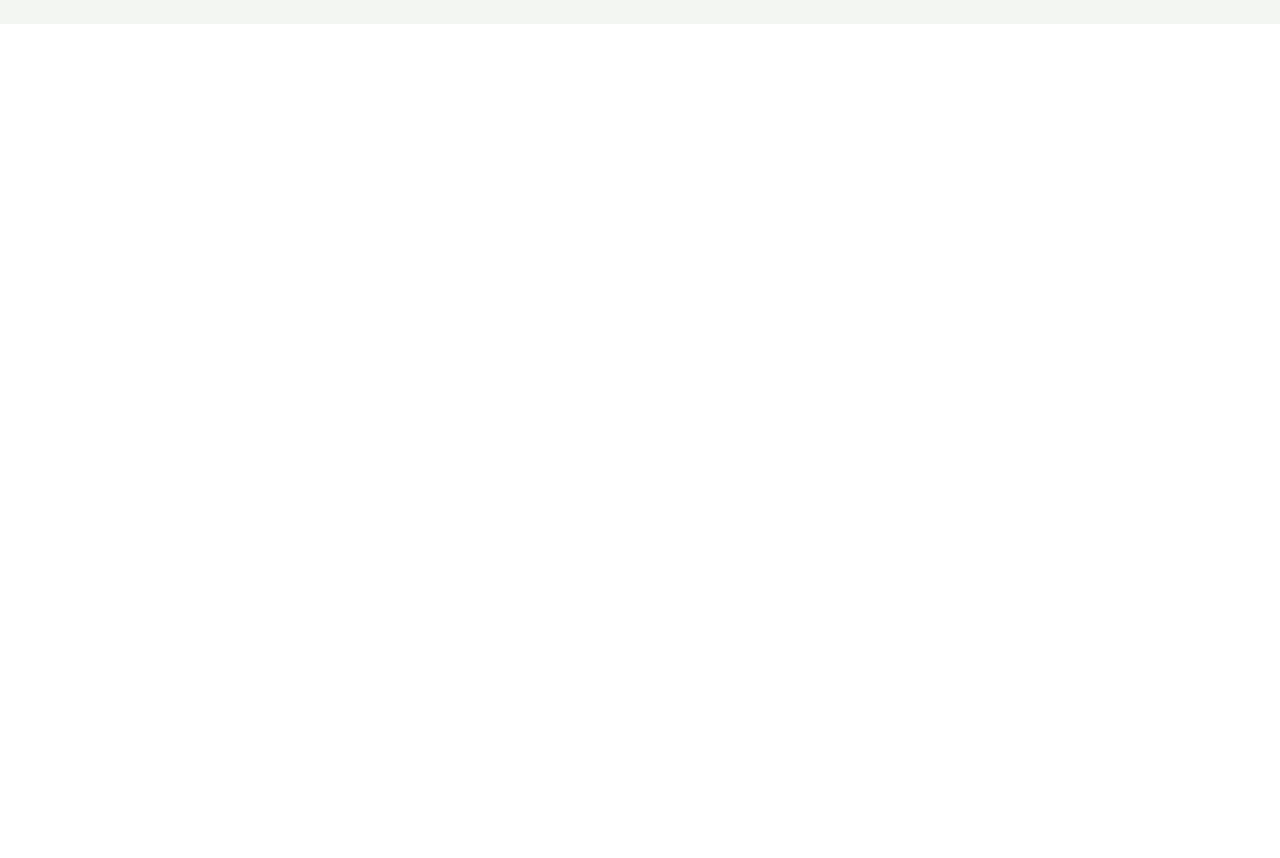
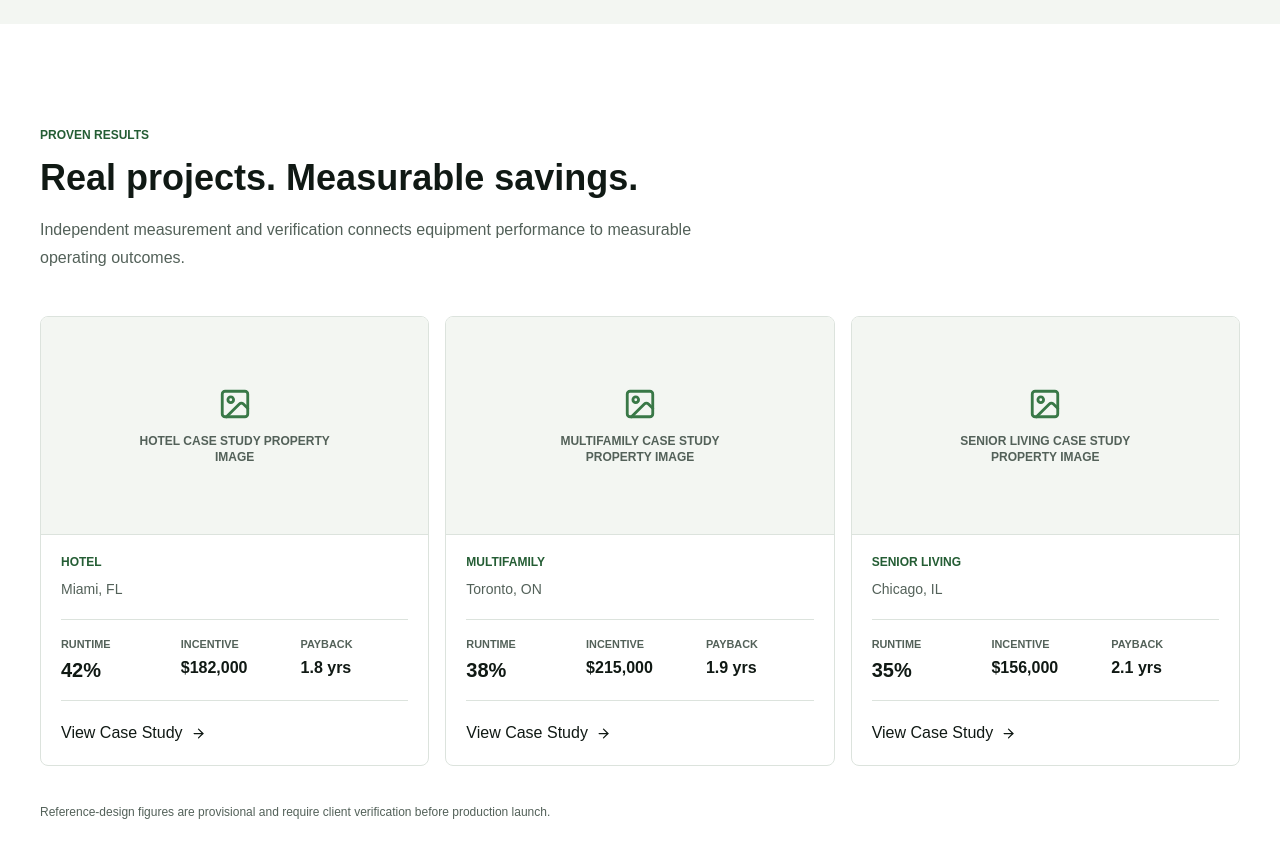
Before and after one commit to MannLester/Lodge-Tech-Website, a Next.js app: page / in a window 1280 px wide. Shown: the part 3760-4618 px from the top of the page. Before the commit the page ends 3784 px from the top, so only its background shows below. Built offline with nearby package versions, Linux system fonts and the light colour scheme.

Commit message:
frontend: build case studies and ROI section

```diff
--- a/src/app/page.tsx
+++ b/src/app/page.tsx
@@ -2,6 +2,7 @@ import { HeroSection } from "@/features/home/ui/hero-section";
 import { IndustriesSection } from "@/features/home/ui/industries-section";
 import { PlatformSection } from "@/features/home/ui/platform-section";
 import { ProductSection } from "@/features/home/ui/product-section";
+import { ResultsSection } from "@/features/home/ui/results-section";
 import { SiteHeader } from "@/features/home/ui/site-header";
 import { ValueSection } from "@/features/home/ui/value-section";
 
@@ -15,6 +16,7 @@ export default function HomePage() {
         <ProductSection />
         <PlatformSection />
         <IndustriesSection />
+        <ResultsSection />
       </main>
     </div>
   );
--- /dev/null
+++ b/src/features/home/ui/results-section.tsx
@@ -0,0 +1,80 @@
+import { ArrowRight } from "lucide-react";
+
+import { caseStudies } from "@/features/home/model/home-content";
+import { MediaPlaceholder } from "@/shared/ui/media-placeholder";
+import { SectionHeading } from "@/shared/ui/section-heading";
+
+export function ResultsSection() {
+  return (
+    <section
+      aria-labelledby="results-heading"
+      className="section-band bg-background"
+      id="results"
+    >
+      <div className="section-shell">
+        <SectionHeading
+          description="Independent measurement and verification connects equipment performance to measurable operating outcomes."
+          eyebrow="Proven results"
+          id="results-heading"
+          title="Real projects. Measurable savings."
+        />
+
+        <div className="snap-row mt-10 md:auto-cols-auto md:grid-flow-row md:grid-cols-3 md:overflow-visible">
+          {caseStudies.map((study) => (
+            <article
+              className="border-border bg-surface overflow-hidden rounded-lg border"
+              key={study.sector}
+            >
+              <MediaPlaceholder
+                className="aspect-[16/9] min-h-44 rounded-none border-x-0 border-t-0"
+                label={`${study.sector} case study property image`}
+              />
+              <div className="p-5">
+                <p className="eyebrow">{study.sector}</p>
+                <p className="text-muted mt-2 text-sm">{study.location}</p>
+                <dl className="border-border mt-5 grid grid-cols-3 gap-3 border-y py-4">
+                  <div>
+                    <dt className="text-muted text-[0.68rem] font-semibold uppercase">
+                      Runtime
+                    </dt>
+                    <dd className="text-foreground mt-1 text-xl font-semibold">
+                      {study.reduction}
+                    </dd>
+                  </div>
+                  <div>
+                    <dt className="text-muted text-[0.68rem] font-semibold uppercase">
+                      Incentive
+                    </dt>
+                    <dd className="text-foreground mt-1 text-base font-semibold">
+                      {study.utilityIncentive}
+                    </dd>
+                  </div>
+                  <div>
+                    <dt className="text-muted text-[0.68rem] font-semibold uppercase">
+                      Payback
+                    </dt>
+                    <dd className="text-foreground mt-1 text-base font-semibold">
+                      {study.payback}
+                    </dd>
+                  </div>
+                </dl>
+                <a
+                  className="text-brand-strong mt-5 inline-flex items-center gap-2 text-sm font-semibold"
+                  href="#contact"
+                >
+                  View Case Study
+                  <ArrowRight aria-hidden size={15} />
+                </a>
+              </div>
+            </article>
+          ))}
+        </div>
+
+        <p className="text-muted mt-5 text-xs leading-5">
+          Reference-design figures are provisional and require client
+          verification before production launch.
+        </p>
+      </div>
+    </section>
+  );
+}
```
